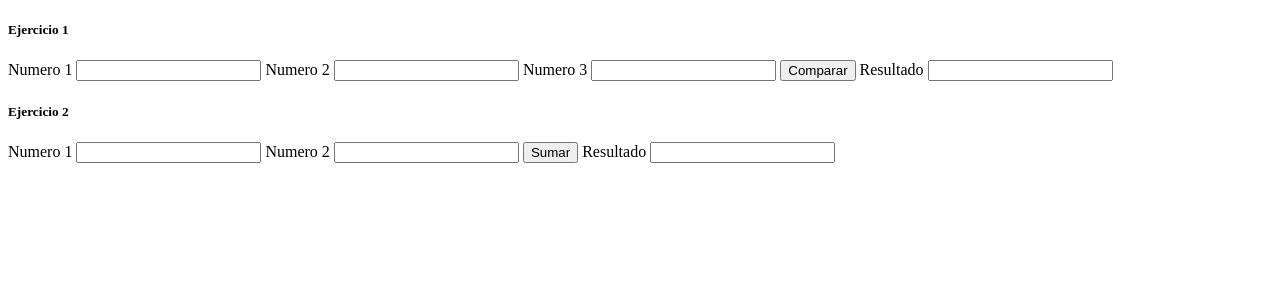
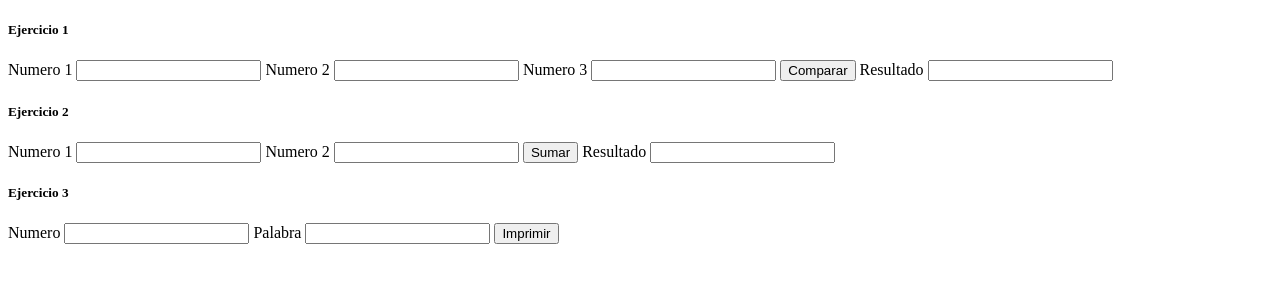
Before and after one commit to Leandro2107/Tp_porfolio, a plain HTML site: page Tpjs.html in a window 1280 px wide. Drawn offline with Linux system fonts and the light colour scheme.

Commit message:
clase javascrip

```diff
--- a/Tpjs.html
+++ b/Tpjs.html
@@ -59,8 +59,33 @@
             document.getElementById("resultadoej2").value = suma
 
 
+        }
+    </script>
+
+    <h5>Ejercicio 3</h5>
+    <label for="numeroej3">Numero</label>
+    <input type="number" id="numeroej3">
+
+    <label for="palabraej3">Palabra</label>
+    <input type="text" id="palabraej3">
+
+    <button onclick= func_ej3()>Imprimir</button>
+
+    <script>
+        function func_ej3(){
+
+            for (let index = 0; index = 3; index++) {
+                alert(index)
+
+            }
+
+
+
+
 
         }
+
+
     </script>
 
 
```
